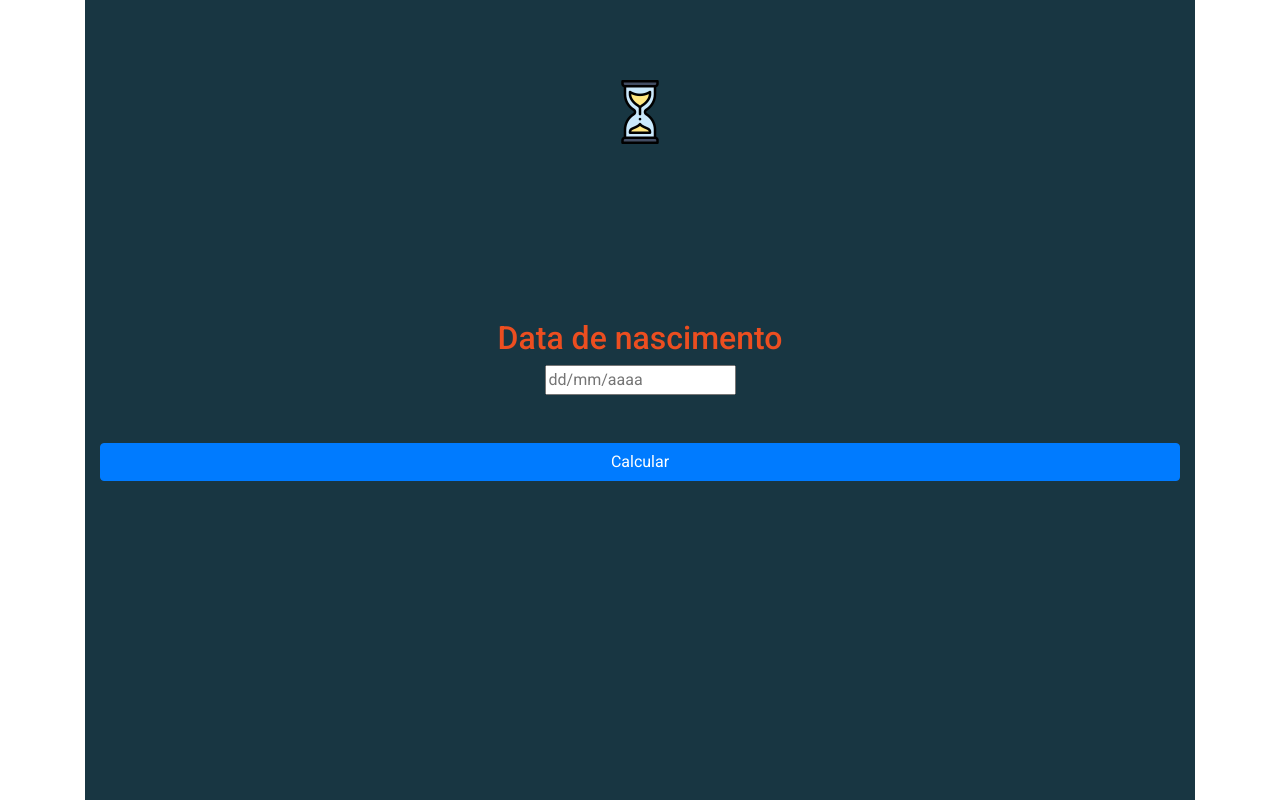
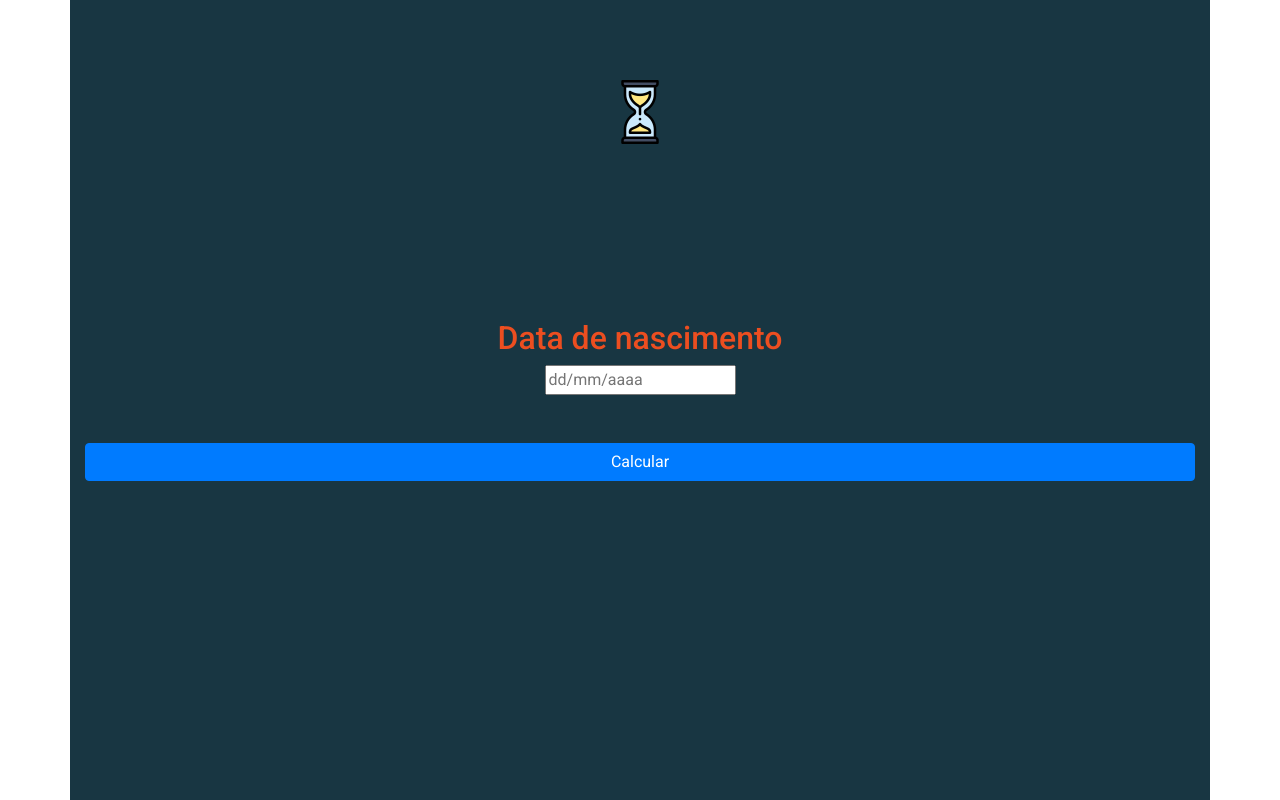
Before and after one commit to brunofpinheiro/life-counter-angular, an Angular app: page / in a window 1280 px wide. Built offline with nearby package versions, Linux system fonts and the light colour scheme; what ngx-mask would draw is missing.

Commit message:
removing left and right padding of body

```diff
--- a/src/styles.scss
+++ b/src/styles.scss
@@ -1,5 +1,5 @@
 /* You can add global styles to this file, and also import other style files */
 
 html, body { height: 100%; }
-body { margin: 0; font-family: Roboto, "Helvetica Neue", sans-serif; }
+body { margin: 0; font-family: Roboto, "Helvetica Neue", sans-serif; padding-right: 0 !important; padding-left: 0 !important;}
 h2 {color: #EC4E20;}
```
